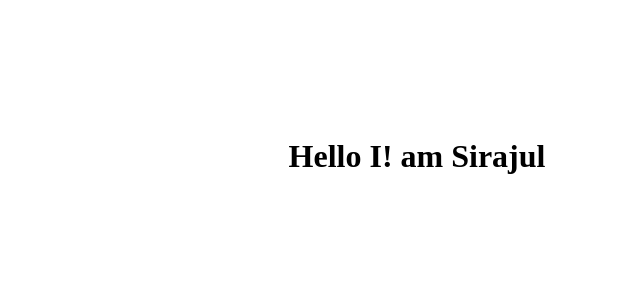
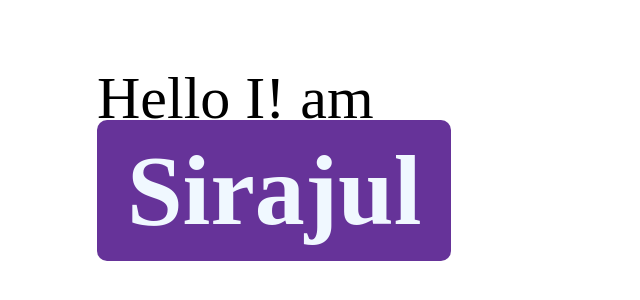
Before and after one commit to siraajul/The_Basics_Web, a website: page index.html in a window 1280 px wide. Shown: the part 244-544 px from the top of the page, without its empty margins (223-863 px from the left). Drawn offline with Linux system fonts and the light colour scheme.

Commit message:
working with span

```diff
--- a/style.css
+++ b/style.css
@@ -106,4 +106,14 @@ h1{
    top: 50%;
    left: 50%;
    transform: translate(-50%,-50%);
+   font-size: 60px;
+   font-weight: 100;
 }
+h1 span{
+   background-color: rebeccapurple;
+   color: aliceblue;
+   font-size: 100px;
+   font-weight: 600;
+   padding: 15px 30px;
+   border-radius: 10px;
+}
```
